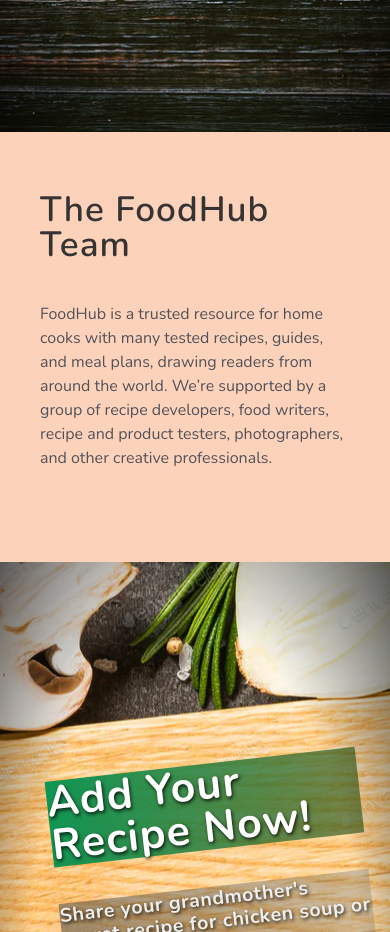
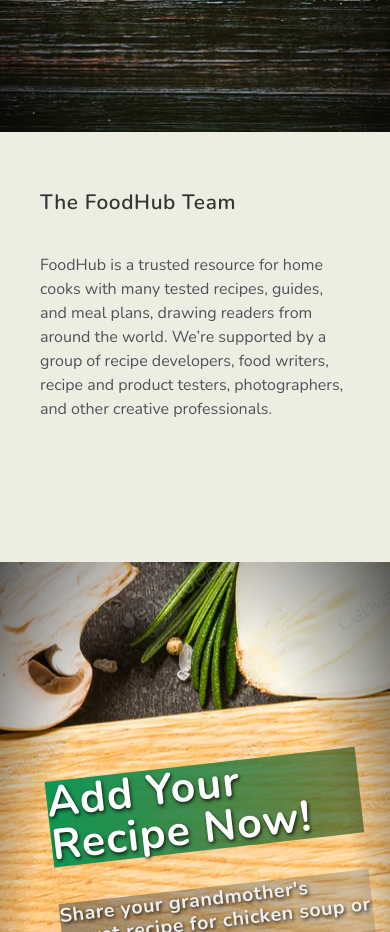
Before and after one commit to Adnan-kreiker/food-app, a Vue app: page / in a window 390 px wide. Shown: the part 800-1732 px from the top of the page. Built offline with nearby package versions, Linux system fonts and the light colour scheme; no server answers; the database is empty.

Commit message:
fixed about text

```diff
--- a/src/components/About.vue
+++ b/src/components/About.vue
@@ -20,7 +20,7 @@ export default {};
 <style lang="scss" scoped>
 section {
   // padding: 90px 30px 30px;
-  background: rgba(255, 195, 161, 0.705);
+  background: rgba(233, 233, 217, 0.705);
   height: 45vw;
   min-height: 400px;
   position: relative;
@@ -38,7 +38,7 @@ h1 {
   font-weight: 600;
   color: #353333;
   // padding-top: -50px;
-  font-size: 9vmin;
+  font-size: clamp(1.3rem, 4vw, 4rem);
   letter-spacing: 0.03em;
   line-height: 1;
   padding: 30px 40px 0;
@@ -47,9 +47,10 @@ img {
   width: 35%;
   height: 35vw;
   border-radius: 50%;
+  object-fit: cover;
 }
 p {
-  font-size: clamp(1rem, 3vw, 1.7rem);
+  font-size: clamp(1rem, 2vw, 1.7rem);
   flex: 2 1 auto;
   line-height: 1.7;
 }
--- a/src/views/Login.vue
+++ b/src/views/Login.vue
@@ -51,7 +51,7 @@ export default {
       this.reg_show_alert = true;
       this.reg_in_submission = true;
       this.reg_alert_msg = null;
-      this.color = 'rgb(1,253,250)';
+      this.color = '#374f6b';
       this.reg_alert_msg = '';
       this.text = 'Please wait!';
       this.cursor = 'wait';
--- a/src/views/RecipeDetails.vue
+++ b/src/views/RecipeDetails.vue
@@ -126,6 +126,7 @@ export default {
       this.$store.dispatch('AddNotification', notification);
     },
     handleEdit() {
+      this.edit = false;
       if (!this.modified_name) {
         this.modified_name = this.recipe.name;
       }
--- a/src/views/Register.vue
+++ b/src/views/Register.vue
@@ -59,7 +59,7 @@ export default {
     async register(values) {
       this.reg_show_alert = true;
       this.reg_in_submission = true;
-      this.color = 'rgb(1,253,250)';
+      this.color = '#374f6b';
       this.reg_alert_msg = '';
       this.text = 'Please wait!';
       this.cursor = 'wait';
```
